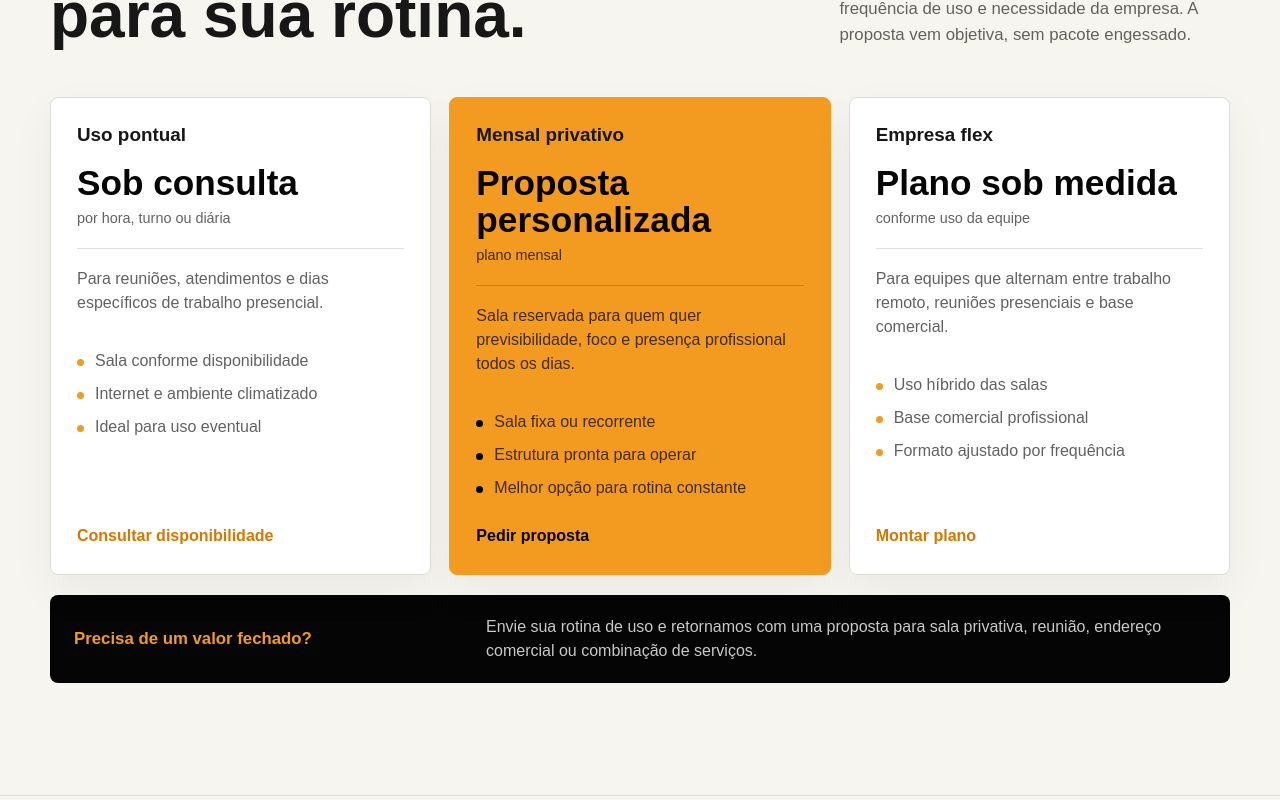
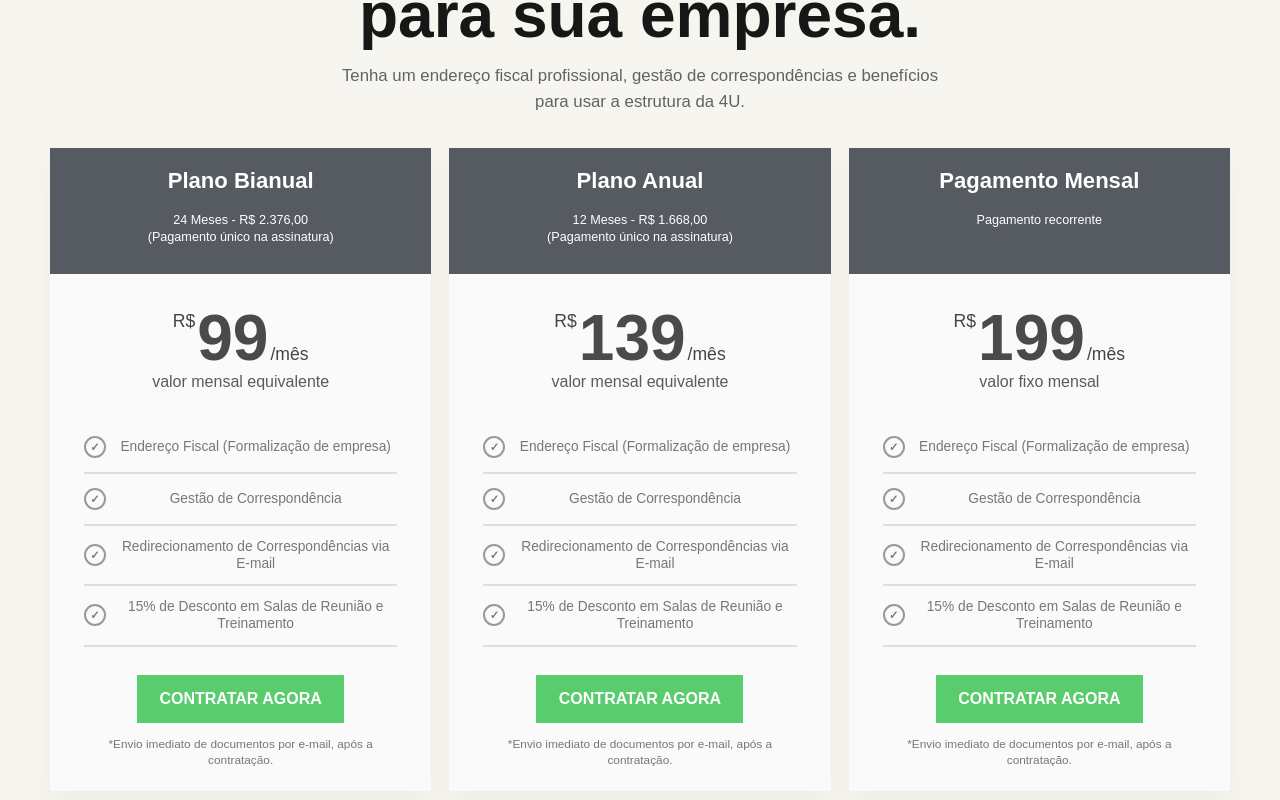
Before and after one commit to PedroMacDowell/Co.workingv1, a React (Vite) app: page / in a window 1280 px wide. Shown: the part 3880-4680 px from the top of the page. Built offline with nearby package versions, Linux system fonts and the light colour scheme.

Commit message:
feat: add online coworking plans section
Atualiza a seção de planos com os valores e benefícios da contratação online.

```diff
--- a/src/App.tsx
+++ b/src/App.tsx
@@ -199,20 +199,22 @@ function Plans() {
   return (
     <section className="plans section" id="planos" aria-labelledby="plans-title">
       <SectionHeading
-        kicker="Planos e preços"
-        title="Escolha o formato ideal para sua rotina."
-        text="Os valores são montados conforme tipo de sala, frequência de uso e necessidade da empresa. A proposta vem objetiva, sem pacote engessado."
+        kicker="Planos disponíveis para contratação online"
+        title="Escolha o plano ideal para sua empresa."
+        text="Tenha um endereço fiscal profissional, gestão de correspondências e benefícios para usar a estrutura da 4U."
         titleId="plans-title"
       />
 
-      <div className="plan-grid">
+      <div className="plan-grid" aria-label="Planos de endereço fiscal">
         {plans.map((plan) => (
-          <article
-            className={`plan-card${plan.highlight ? ' plan-card-highlight' : ''}`}
-            key={plan.title}
-          >
-            <h3>{plan.title}</h3>
+          <article className="plan-card" key={plan.title}>
+            <header className="plan-card-header">
+              <h3>{plan.title}</h3>
+              <p>{plan.detail}</p>
+              {plan.detailNote && <p>{plan.detailNote}</p>}
+            </header>
             <div className="plan-price">
+              <span className="plan-currency">R$</span>
               <strong>{plan.price}</strong>
               <span>{plan.period}</span>
             </div>
@@ -222,17 +224,10 @@ function Plans() {
                 <li key={item}>{item}</li>
               ))}
             </ul>
-            <a href="#contato">{plan.cta}</a>
+            <a className="plan-cta" href="#contato">{plan.cta}</a>
+            <small className="plan-footnote">*Envio imediato de documentos por e-mail, após a contratação.</small>
           </article>
         ))}
-      </div>
-
-      <div className="pricing-note">
-        <strong>Precisa de um valor fechado?</strong>
-        <span>
-          Envie sua rotina de uso e retornamos com uma proposta para sala privativa,
-          reunião, endereço comercial ou combinação de serviços.
-        </span>
       </div>
     </section>
   );
--- a/src/content.ts
+++ b/src/content.ts
@@ -77,29 +77,49 @@ export const benefits = [
 
 export const plans = [
   {
-    title: 'Uso pontual',
-    price: 'Sob consulta',
-    period: 'por hora, turno ou diária',
-    text: 'Para reuniões, atendimentos e dias específicos de trabalho presencial.',
-    items: ['Sala conforme disponibilidade', 'Internet e ambiente climatizado', 'Ideal para uso eventual'],
-    cta: 'Consultar disponibilidade',
+    title: 'Plano Bianual',
+    detail: '24 Meses - R$ 2.376,00',
+    detailNote: '(Pagamento único na assinatura)',
+    price: '99',
+    period: '/mês',
+    text: 'valor mensal equivalente',
+    items: [
+      'Endereço Fiscal (Formalização de empresa)',
+      'Gestão de Correspondência',
+      'Redirecionamento de Correspondências via E-mail',
+      '15% de Desconto em Salas de Reunião e Treinamento',
+    ],
+    cta: 'Contratar agora',
   },
   {
-    title: 'Mensal privativo',
-    price: 'Proposta personalizada',
-    period: 'plano mensal',
-    text: 'Sala reservada para quem quer previsibilidade, foco e presença profissional todos os dias.',
-    items: ['Sala fixa ou recorrente', 'Estrutura pronta para operar', 'Melhor opção para rotina constante'],
-    cta: 'Pedir proposta',
-    highlight: true,
+    title: 'Plano Anual',
+    detail: '12 Meses - R$ 1.668,00',
+    detailNote: '(Pagamento único na assinatura)',
+    price: '139',
+    period: '/mês',
+    text: 'valor mensal equivalente',
+    items: [
+      'Endereço Fiscal (Formalização de empresa)',
+      'Gestão de Correspondência',
+      'Redirecionamento de Correspondências via E-mail',
+      '15% de Desconto em Salas de Reunião e Treinamento',
+    ],
+    cta: 'Contratar agora',
   },
   {
-    title: 'Empresa flex',
-    price: 'Plano sob medida',
-    period: 'conforme uso da equipe',
-    text: 'Para equipes que alternam entre trabalho remoto, reuniões presenciais e base comercial.',
-    items: ['Uso híbrido das salas', 'Base comercial profissional', 'Formato ajustado por frequência'],
-    cta: 'Montar plano',
+    title: 'Pagamento Mensal',
+    detail: 'Pagamento recorrente',
+    detailNote: '',
+    price: '199',
+    period: '/mês',
+    text: 'valor fixo mensal',
+    items: [
+      'Endereço Fiscal (Formalização de empresa)',
+      'Gestão de Correspondência',
+      'Redirecionamento de Correspondências via E-mail',
+      '15% de Desconto em Salas de Reunião e Treinamento',
+    ],
+    cta: 'Contratar agora',
   },
 ];
 
--- a/src/index.css
+++ b/src/index.css
@@ -331,6 +331,18 @@ h3 {
   margin-top: 34px;
 }
 
+.plans .section-heading {
+  display: block;
+  max-width: 760px;
+  margin: 0 auto;
+  text-align: center;
+}
+
+.plans .section-heading p {
+  max-width: 620px;
+  margin: 0 auto;
+}
+
 .service-card,
 .plan-card,
 .room-card,
@@ -468,89 +480,133 @@ h3 {
 }
 
 .plan-card {
-  min-height: 360px;
+  min-height: 610px;
   display: flex;
   flex-direction: column;
-  padding: 26px;
+  overflow: hidden;
+  padding: 0 34px 22px;
+  border: 0;
+  border-radius: 0;
+  background: #fafafa;
+  box-shadow: 0 12px 28px rgba(0, 0, 0, 0.04);
 }
 
-.plan-card h3 {
-  margin-bottom: 18px;
+.plan-card-header {
+  min-height: 126px;
+  margin: 0 -34px 32px;
+  padding: 20px 18px 16px;
+  background: #565b61;
+  color: var(--white);
+  text-align: center;
 }
 
-.plan-card-highlight {
-  background: var(--orange);
-  border-color: var(--orange);
+.plan-card-header h3 {
+  margin-bottom: 18px;
+  font-size: 1.38rem;
+}
+
+.plan-card-header p {
+  margin: 0;
+  color: var(--white);
+  font-size: 0.79rem;
+  line-height: 1.35;
 }
 
 .plan-price {
-  margin-bottom: 18px;
-  padding-bottom: 18px;
-  border-bottom: 1px solid rgba(5, 5, 5, 0.12);
+  display: flex;
+  align-items: baseline;
+  justify-content: center;
+  gap: 2px;
+  margin-bottom: 0;
+  padding: 0;
+  border-bottom: 0;
+  color: #444;
+  line-height: 1;
+}
+
+.plan-currency {
+  align-self: flex-start;
+  margin-top: 7px;
+  font-size: 1.05rem;
 }
 
 .plan-price strong {
-  display: block;
-  color: var(--black);
-  font-size: clamp(1.55rem, 3vw, 2.2rem);
-  line-height: 1.05;
+  color: #4a4a4a;
+  font-size: 4rem;
+  font-weight: 900;
 }
 
 .plan-price span {
-  display: block;
-  margin-top: 6px;
-  color: var(--muted);
-  font-size: 0.9rem;
+  font-size: 1.1rem;
 }
 
-.plan-card-highlight p,
-.plan-card-highlight .plan-price span,
-.plan-card-highlight .plan-features {
-  color: rgba(5, 5, 5, 0.74);
-}
-
-.plan-card-highlight .plan-price {
-  border-bottom-color: rgba(5, 5, 5, 0.18);
+.plan-card > p {
+  margin: 0 0 28px;
+  color: #5b5b5b;
+  text-align: center;
 }
 
 .plan-features {
   display: grid;
-  gap: 9px;
-  margin: 18px 0 24px;
+  gap: 0;
+  margin: 0;
   padding: 0;
-  color: var(--muted);
+  color: #777;
   list-style: none;
 }
 
 .plan-features li {
   position: relative;
-  padding-left: 18px;
+  min-height: 52px;
+  display: grid;
+  place-items: center;
+  padding: 12px 0 12px 30px;
+  border-bottom: 2px solid #dedede;
+  text-align: center;
+  font-size: 0.86rem;
+  line-height: 1.25;
 }
 
 .plan-features li::before {
   position: absolute;
   left: 0;
-  top: 0.65em;
-  width: 7px;
-  height: 7px;
-  background: var(--orange);
+  top: 50%;
+  display: grid;
+  place-items: center;
+  width: 18px;
+  height: 18px;
+  transform: translateY(-50%);
+  border: 2px solid #999;
   border-radius: 50%;
-  content: '';
-}
-
-.plan-card-highlight .plan-features li::before {
-  background: var(--black);
-}
-
-.plan-card a {
-  width: fit-content;
-  margin-top: auto;
-  color: var(--orange-strong);
+  color: #777;
+  content: '✓';
+  font-size: 0.7rem;
   font-weight: 900;
 }
 
-.plan-card-highlight a {
-  color: var(--black);
+.plan-cta {
+  width: min(100%, 207px);
+  margin: 28px auto 14px;
+  padding: 12px 10px;
+  background: #59cc6d;
+  color: var(--white);
+  text-align: center;
+  text-transform: uppercase;
+  font-weight: 900;
+  transition: background 180ms ease, transform 180ms ease;
+}
+
+.plan-cta:hover {
+  background: #42b957;
+  transform: translateY(-2px);
+}
+
+.plan-footnote {
+  margin-top: auto;
+  color: #777;
+  font-size: 0.74rem;
+  line-height: 1.35;
+  text-align: center;
 }
 
 .pricing-note {
```
